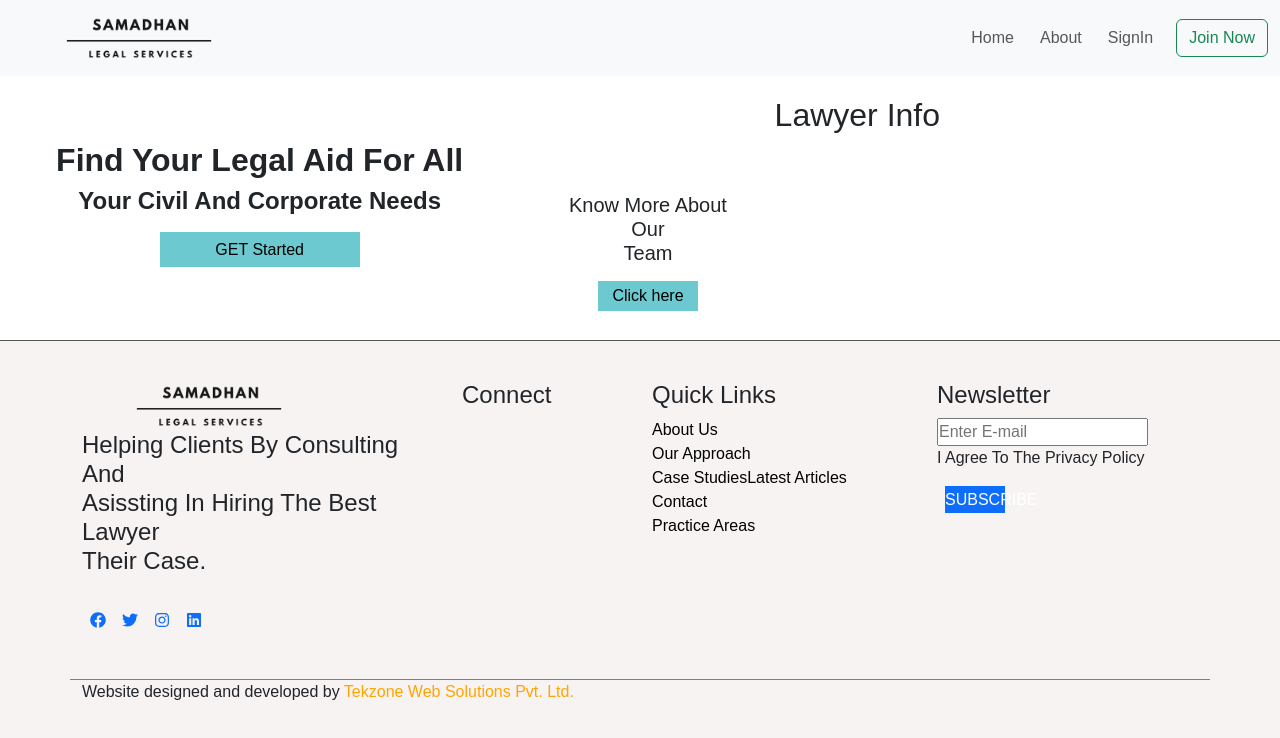
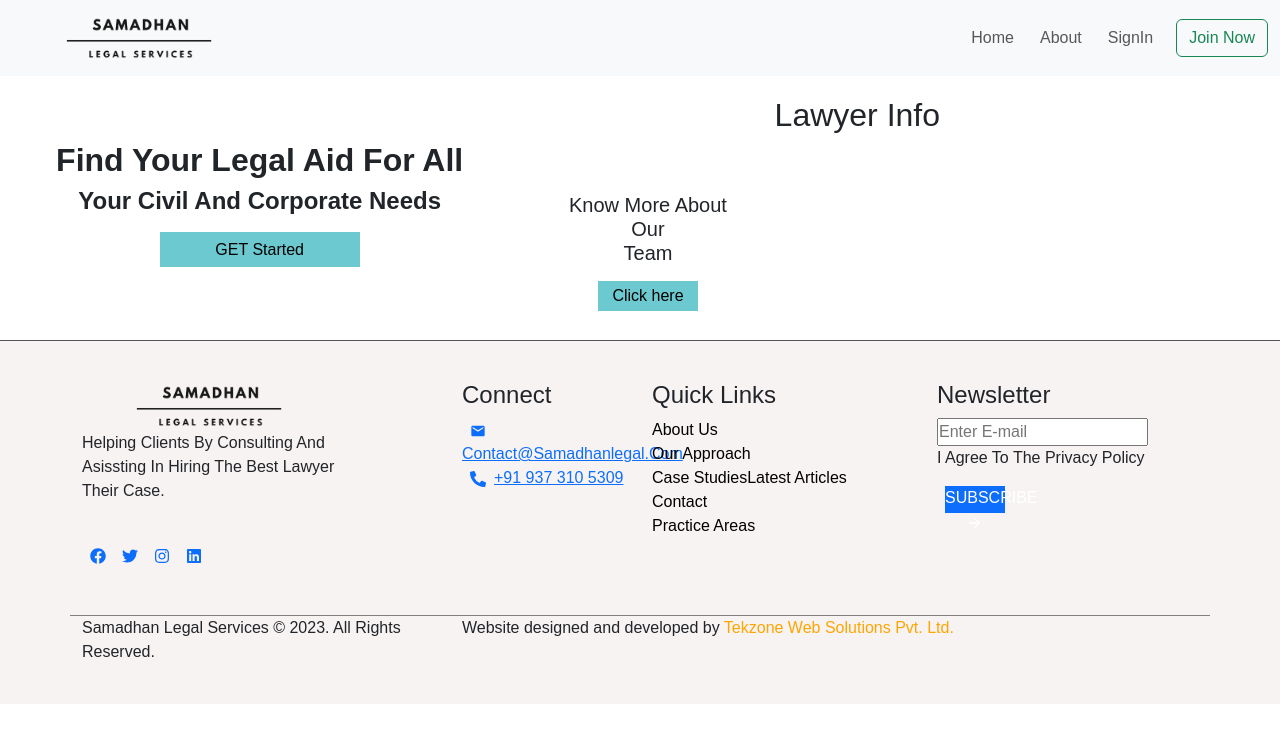
Before and after one commit to snikhileha/samadhan_legal_frontend, a React (Create React App) app: page / in a window 1280 px wide. Shown: the top 738 px of the page. Built offline with nearby package versions, Linux system fonts and the light colour scheme; no server answers.

Commit message:
footer update

```diff
--- a/src/Component/Footer.js
+++ b/src/Component/Footer.js
@@ -1,7 +1,9 @@
 import React from 'react';
 import '../Styles/Footer.css';
 import { Link } from 'react-router-dom';
-import { FaLinkedin, FaFacebook, FaInstagram, FaTwitter } from 'react-icons/fa';
+import { FaLinkedin, FaFacebook, FaInstagram, FaTwitter ,FaPhoneAlt} from 'react-icons/fa';
+import { MdEmail} from 'react-icons/md';
+import {MdArrowForward} from 'react-icons/md';
 import slsLogo from '../Images/companyLogo.png'
 
 //
@@ -14,7 +16,7 @@ const Footer = () => {
                     <div className="row">
                         <div className="widget col-sm-4 col-md-4">
                             <img src={slsLogo} style={{ 'height': '50px', "width": 'auto', "marginLeft": '50px' }} alt='compnyLogo' />
-                            <h4>Helping Clients By Consulting And<br /> Asissting In Hiring The Best Lawyer <br /> Their Case.</h4><br />
+                            <p>Helping Clients By Consulting And<br /> Asissting In Hiring The Best Lawyer <br /> Their Case.</p><br />
                             <Link to="/#"><FaFacebook className='mx-2' /></Link>
                             <Link to="/#"><FaTwitter className='mx-2' /></Link>
                             <Link to="/#"><FaInstagram className='mx-2' /></Link>
@@ -23,6 +25,8 @@ const Footer = () => {
                         </div>
                         <div className="widget col-sm-4 col-md-2">
                             <h4>Connect</h4>
+                            <Link to='mailto:Contact@Samadhanlegal.Com'><MdEmail className='mx-2' />Contact@Samadhanlegal.Com</Link>
+                            <Link to='tel:+91 937 310 5309'> <FaPhoneAlt className='mx-2'/>+91 937 310 5309</Link>
                             {/* <Link to="/#" style={{ "textDecoration": "none", "color": "black" }}>About Us</Link><br />
                             <Link to="/#" style={{ "textDecoration": "none", "color": "black" }}>Career</Link><br />
                             <Link to="/#" style={{ "textDecoration": "none", "color": "black" }}>Blog</Link> */}
@@ -43,7 +47,7 @@ const Footer = () => {
                             <p>I Agree To The Privacy Policy</p>
 
                             <button type="submit" className='bg-primary mx-2'
-                                style={{ "border": "none", "color": "white", "width": "60px", "height": "27px" }}>SUBSCRIBE</button>
+                                style={{ "border": "none", "color": "white", "width": "60px", "height": "27px" }}>SUBSCRIBE<MdArrowForward/></button>
                             {/* <Link to="/#"><FaFacebook className='mx-2'/></Link>
                             <Link to="/#"><FaTwitter className='mx-2'/></Link>
                             <Link to="/#"><FaInstagram className='mx-2'/></Link>
@@ -55,12 +59,13 @@ const Footer = () => {
                     </div><br /><br />
 
                     <div className="row" style={{ "borderTop": "1px solid gray" }}>
+                        <div className="social col-md-4">
+                            Samadhan Legal Services © 2023. All Rights Reserved.
+                        </div>
                         <div className="copyright col-md-8">
                             Website designed and developed by <Link to="http://www.tekzoneweb.com" style={{ "textDecoration": "none", "color": "orange" }}>Tekzone Web Solutions Pvt. Ltd.</Link>
                         </div>
-                        <div className="social col-md-4">
-                            {/* link facebook */}
-                        </div>
+
                     </div>
                 </div>
             </footer>
```
